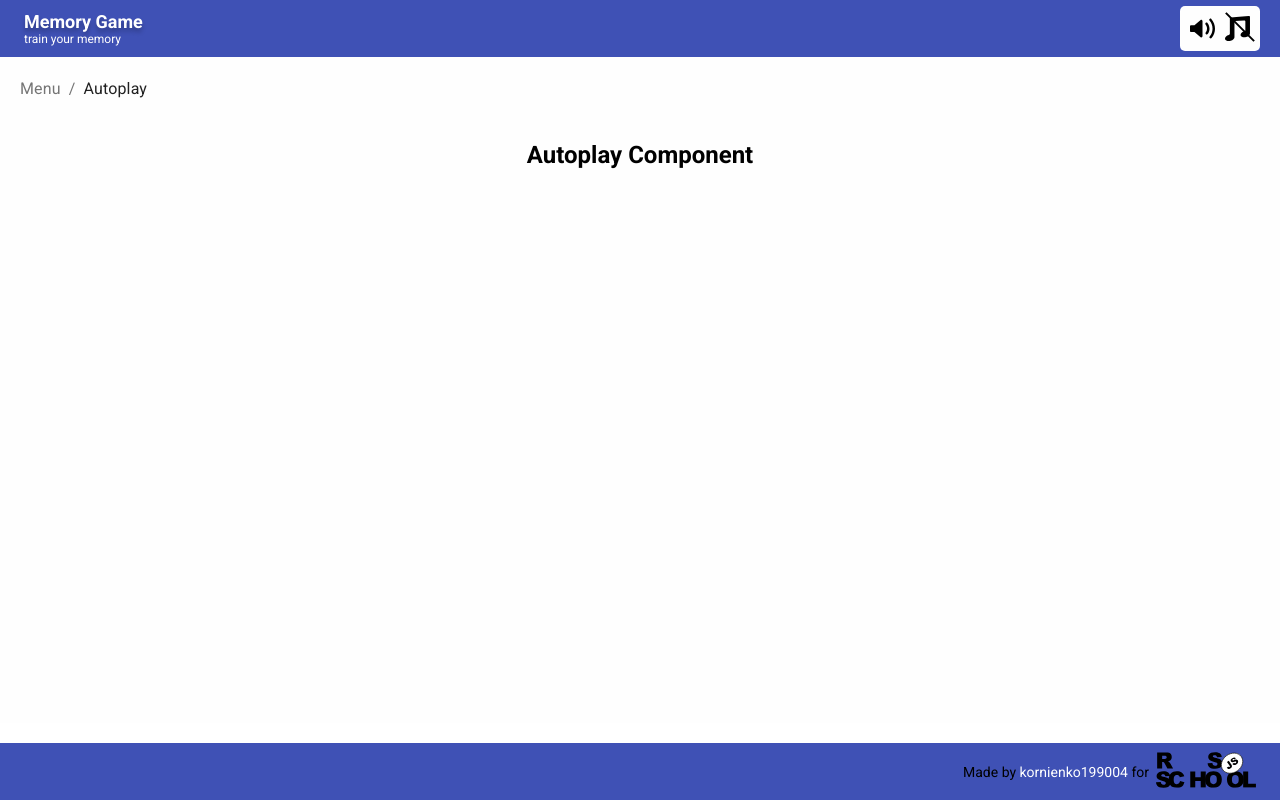
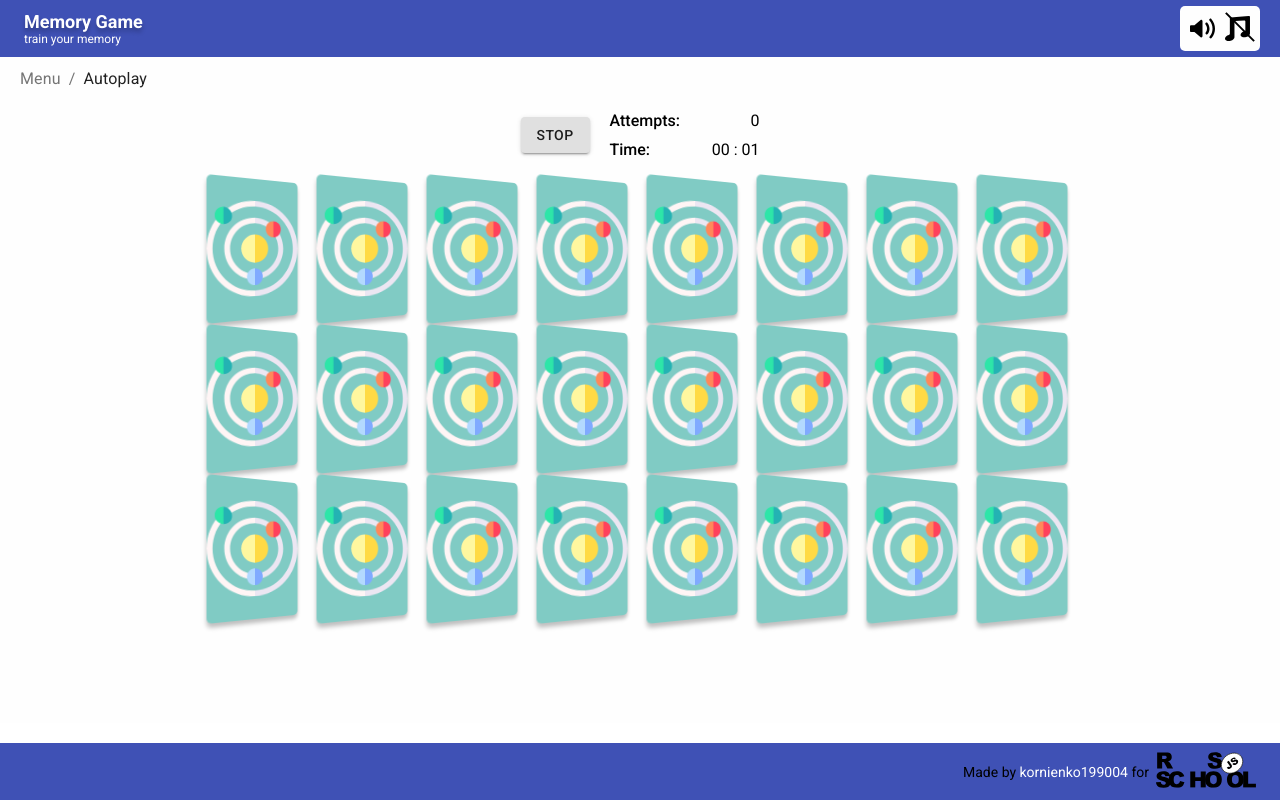
Before and after one commit to kornienko199004/react-game, a React (Create React App) app: page /autoplay in a window 1280 px wide. Built offline with nearby package versions, Linux system fonts and the light colour scheme.

Commit message:
feat: implement autoplayer

```diff
--- a/src/components/Autoplay/Autoplay.tsx
+++ b/src/components/Autoplay/Autoplay.tsx
@@ -1,7 +1,58 @@
 import React from 'react';
+import { useHistory } from 'react-router-dom';
+import { generateCards } from '../../common/helpers/game.helper';
+import { ICard, ISettings } from '../../common/models/models';
+import StorageService from '../../common/services/storage.service';
+import Game from '../Game/Game';
 
-export default function Autoplay() {
+interface IState {
+  cards: ICard[];
+  firstCard: ICard | null;
+  secondCard: ICard | null;
+  settings: ISettings;
+  isPaused: boolean;
+  isResumed: boolean;
+  time: number;
+  attempts: number;
+  // theme: string;
+  // musicOn: boolean;
+  soundsOn: boolean;
+  autoPlay: boolean;
+}
+
+interface IProps {
+  storageService: StorageService;
+}
+
+export default function Autoplay(props: IProps) {
+  const { storageService } = props;
+  const settings = storageService.settings;
+  const cards: ICard[] = generateCards(settings);
+
+  const state: IState = {
+    cards,
+    firstCard: null,
+    secondCard: null,
+    settings,
+    time: 0,
+    attempts: 0,
+    isPaused: false,
+    isResumed: false,
+    soundsOn: false,
+    autoPlay: true,
+  };
+
+  const history = useHistory();
+
+  const pausedHandler = () => {
+    history.push('/');
+  };
+
   return (
-    <h2>Autoplay Component</h2>
+    <>
+        <Game
+        {...{ ...state, paused: pausedHandler, storageService } }
+      />
+    </>
   );
 }
--- a/src/components/Game/Game.tsx
+++ b/src/components/Game/Game.tsx
@@ -22,6 +22,7 @@ interface IState {
   attempts: number;
   time: number;
   haveWin: boolean;
+  toFlipId: string;
 }
 
 interface IProps extends RouteComponentProps {
@@ -35,6 +36,7 @@ interface IProps extends RouteComponentProps {
   time: number;
   storageService: StorageService;
   soundsOn: boolean;
+  autoPlay?: boolean;
 }
 
 class Game extends React.Component<IProps> {
@@ -75,6 +77,7 @@ class Game extends React.Component<IProps> {
       attempts,
       time,
       haveWin: false,
+      toFlipId: '',
     };
 
     this.flipSound = new Audio(flipCard);
@@ -152,7 +155,9 @@ class Game extends React.Component<IProps> {
           this.setState({
             haveWin: win,
           });
-          this.onWinHandler();
+          if (!this.props.autoPlay) {
+            this.onWinHandler();
+          }
         } else {
           this.saveGame();
         }
@@ -173,6 +178,20 @@ class Game extends React.Component<IProps> {
     return 'small';
   }
 
+  autoPlaying() {
+    const { cards } = this.state;
+    const acceptedCards = cards.filter((item) => !item.found && !item.isFlipped);
+    if (acceptedCards.length > 0) {
+      const index = Math.floor(Math.random() * acceptedCards.length);
+      const card = acceptedCards[index];
+      this.changeFlipped(card.id);
+
+      setTimeout(() => {
+        this.autoPlaying();
+      }, 1000);
+    }
+  }
+
   componentDidMount() {
     const { delay } = this.props.settings;
     setTimeout(() => {
@@ -180,6 +199,10 @@ class Game extends React.Component<IProps> {
       this.setState({
         cards: flippedCards,
         startTime: true,
+      }, () => {
+        setTimeout(() => {
+          this.autoPlaying();
+        }, 1000);
       });
     }, delay * 1000);
     this.tick();
@@ -261,6 +284,7 @@ class Game extends React.Component<IProps> {
 
   render() {
     const { cards } = this.state;
+    const { autoPlay } = this.props;
 
     return (
       <div className="game">
@@ -269,7 +293,7 @@ class Game extends React.Component<IProps> {
             <Button
               variant="contained"
               className="pause-button"
-              onClick={this.pauseHandler}>Pause</Button>
+              onClick={this.pauseHandler}>{autoPlay ? 'Stop' : 'Pause'}</Button>
           </div>
           <div className="statistics__inner">
             <div className="score-wrapper">
@@ -283,6 +307,7 @@ class Game extends React.Component<IProps> {
           </div>
         </div>
         <div className={`game-field game-field_${this.getFieldSize()}`}>
+          {autoPlay && <div className="game__overlay"></div>}
           {cards.map((card: ICard) => (
             <div className="game-field__item" key={card.id}>
               <Card
--- a/src/components/Game/game.scss
+++ b/src/components/Game/game.scss
@@ -20,6 +20,7 @@
 }
 
 .game-field {
+  position: relative;
   --cardWidth: 140px;
   --cardHeight: 100px;
   --smallRows: 2;
@@ -116,3 +117,12 @@
   padding: 0;
   margin: 0;
 }
+
+.game__overlay {
+  position: absolute;
+  z-index: 2;
+  left: 0;
+  right: 0;
+  top: 0;
+  bottom: 0;
+}
--- a/src/layouts/components/Main/Main.tsx
+++ b/src/layouts/components/Main/Main.tsx
@@ -226,7 +226,7 @@ class Main extends React.Component<RouteComponentProps<any>, any> {
               />
             </Route>
             <Route exact path="/autoplay">
-              <Autoplay />
+              <Autoplay storageService={this.storageService} />
             </Route>
             <Route exact path="/settings">
               <Settings {...{ storageService: this.storageService, updateSettings: this.updateSettingsHandler }} />
--- a/src/layouts/components/Main/main.scss
+++ b/src/layouts/components/Main/main.scss
@@ -261,5 +261,6 @@
 }
 
 .breadcrumbs-wrapper {
-  padding: 20px;
+  padding-left: 20px;
+  padding-top: 10px;
 }
```
